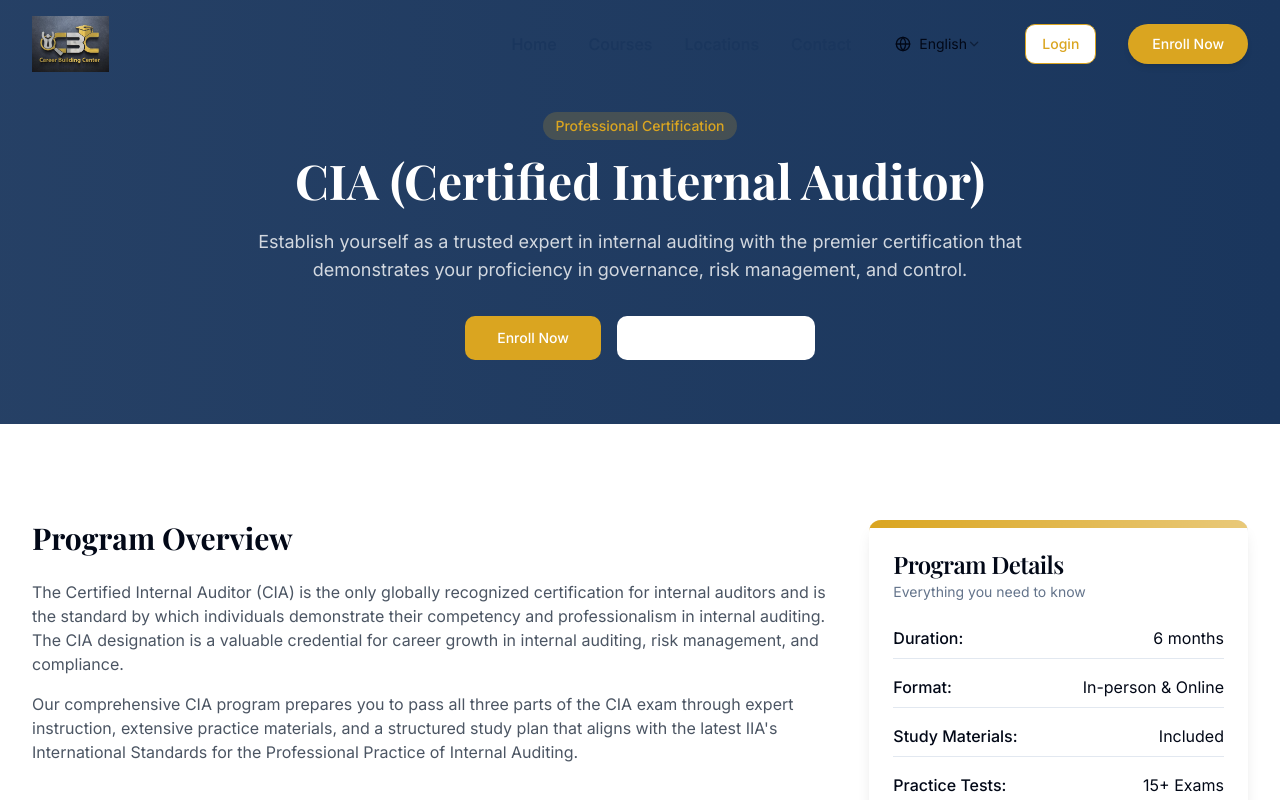
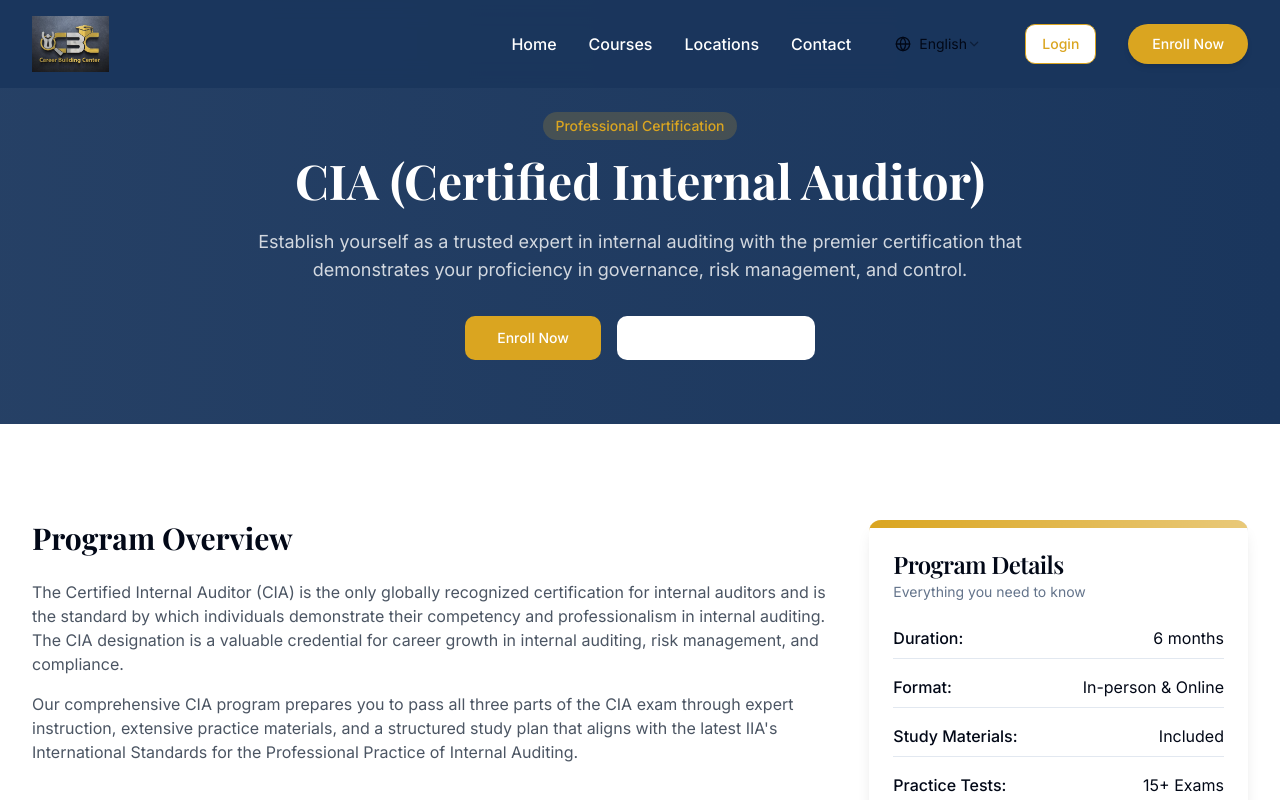
Before and after one commit to ibrahimrayis/future-ready-career-uk, a React (Vite) app: page /programs/cia in a window 1280 px wide. Shown: the top 800 px of the page. Built offline with nearby package versions, Linux system fonts and the light colour scheme.

Commit message:
Fix: Navbar transparency in hero section
The navbar should not be transparent in the hero section.

```diff
--- a/src/components/layout/Navbar.tsx
+++ b/src/components/layout/Navbar.tsx
@@ -38,7 +38,7 @@ const Navbar = () => {
   };
 
   return (
-    <nav className={`fixed w-full z-50 transition-all duration-300 ${scrolled ? 'bg-white/90 backdrop-blur-md shadow-md py-2' : 'bg-transparent py-4'}`}>
+    <nav className={`fixed w-full z-50 transition-all duration-300 ${scrolled ? 'bg-white/90 backdrop-blur-md shadow-md py-2' : 'bg-cbc-navy/90 backdrop-blur-md py-4'}`}>
       <div className="max-w-7xl mx-auto px-4 sm:px-6 lg:px-8">
         <div className="flex justify-between items-center">
           <div className="flex items-center">
@@ -55,16 +55,16 @@ const Navbar = () => {
 
           {/* Desktop menu */}
           <div className="hidden md:flex md:items-center md:space-x-8">
-            <Link to="/" className="text-cbc-navy hover:text-cbc-gold font-medium transition-colors elegant-underline">
+            <Link to="/" className={`${scrolled ? 'text-cbc-navy' : 'text-white'} hover:text-cbc-gold font-medium transition-colors elegant-underline`}>
               Home
             </Link>
-            <a href="#courses" className="text-cbc-navy hover:text-cbc-gold font-medium transition-colors elegant-underline">
+            <a href="#courses" className={`${scrolled ? 'text-cbc-navy' : 'text-white'} hover:text-cbc-gold font-medium transition-colors elegant-underline`}>
               Courses
             </a>
-            <a href="#locations" className="text-cbc-navy hover:text-cbc-gold font-medium transition-colors elegant-underline">
+            <a href="#locations" className={`${scrolled ? 'text-cbc-navy' : 'text-white'} hover:text-cbc-gold font-medium transition-colors elegant-underline`}>
               Locations
             </a>
-            <a href="#contact" className="text-cbc-navy hover:text-cbc-gold font-medium transition-colors elegant-underline">
+            <a href="#contact" className={`${scrolled ? 'text-cbc-navy' : 'text-white'} hover:text-cbc-gold font-medium transition-colors elegant-underline`}>
               Contact
             </a>
 
@@ -87,7 +87,7 @@ const Navbar = () => {
             </div>
 
             <Link to="/login">
-              <Button variant="outline" className="border-cbc-gold text-cbc-gold hover:bg-cbc-gold hover:text-white transition-all">
+              <Button variant="outline" className={`border-cbc-gold text-cbc-gold hover:bg-cbc-gold hover:text-white transition-all`}>
                 Login
               </Button>
             </Link>
```
